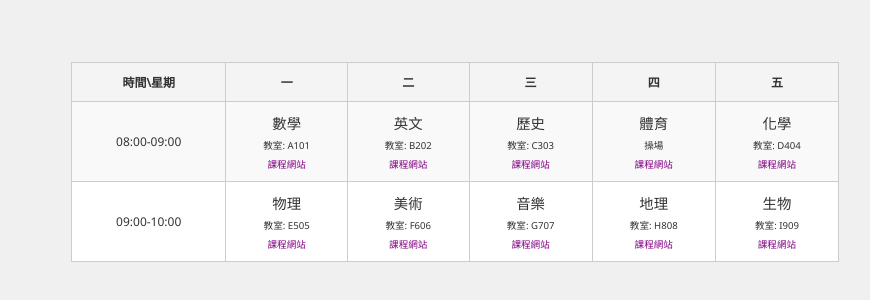
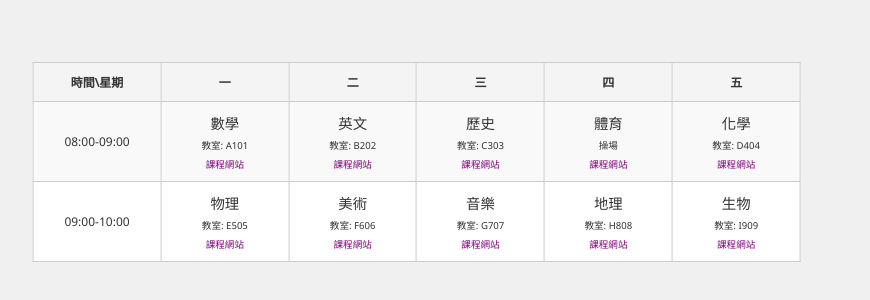
Before and after one commit to chuanchihsu1219/course_table_test, a plain HTML site: page index.html in a window 1280 px wide. Shown: the part 238-538 px from the top of the page, without its empty margins (185-1055 px from the left). Drawn offline with Linux system fonts and the light colour scheme.

Commit message:
Update styles.css

```diff
--- a/styles.css
+++ b/styles.css
@@ -8,10 +8,10 @@ body {
 }
 
 .table {
-    width: 90vw;
-    margin: auto;
-    table-layout: auto;
+    width: 100vw;
+    table-layout: fixed;
     border-collapse: collapse;
+    transform: translateX(-5%);
 }
 
 .table th, .table td {
```
